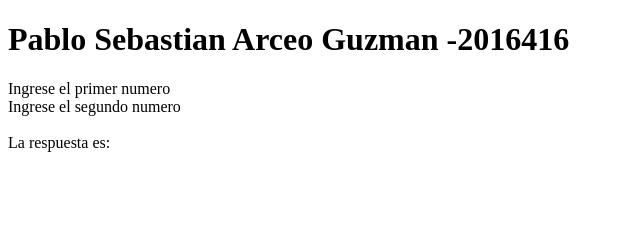
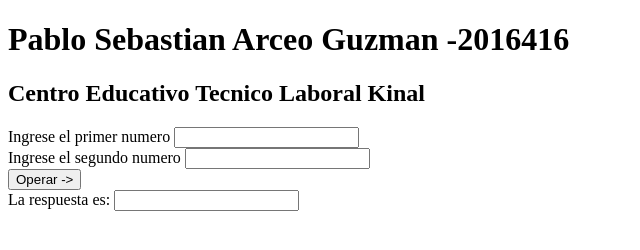
Before and after one commit to PablosArceo/IN5BM, a plain HTML site: page IN5BM/index.html in a window 1280 px wide. Shown: the whole page, without its empty margins (0-640 px from the left). Drawn offline with Linux system fonts and the light colour scheme.

```diff
--- a/IN5BM/index.html
+++ b/IN5BM/index.html
@@ -7,16 +7,16 @@
 </head>
 <body>
 <h1>Pablo Sebastian Arceo Guzman -2016416</h1>
-
+<h2>Centro Educativo Tecnico Laboral Kinal </h2>
 
 <form>
   <label for="number1"> Ingrese el primer numero</label>
-  <imput type="text" id="num1"><br>
+  <input type="text" id="num1"><br>
   <label for="number2"> Ingrese el segundo numero</label>
-  <imput type="text" id="num2"><br>
-  <imput type="button" onclick= "suma()" value="Operar ->"><br>
+  <input type="text" id="num2"><br>
+  <input type="button" onclick= "suma()" value="Operar ->"><br>
   <label for ="resultado">La respuesta es:</label>
-  <imput type="text" id= "num3"></br>
+  <input type="text" id= "num3"></br>
   </form>
 
   <script>
```
